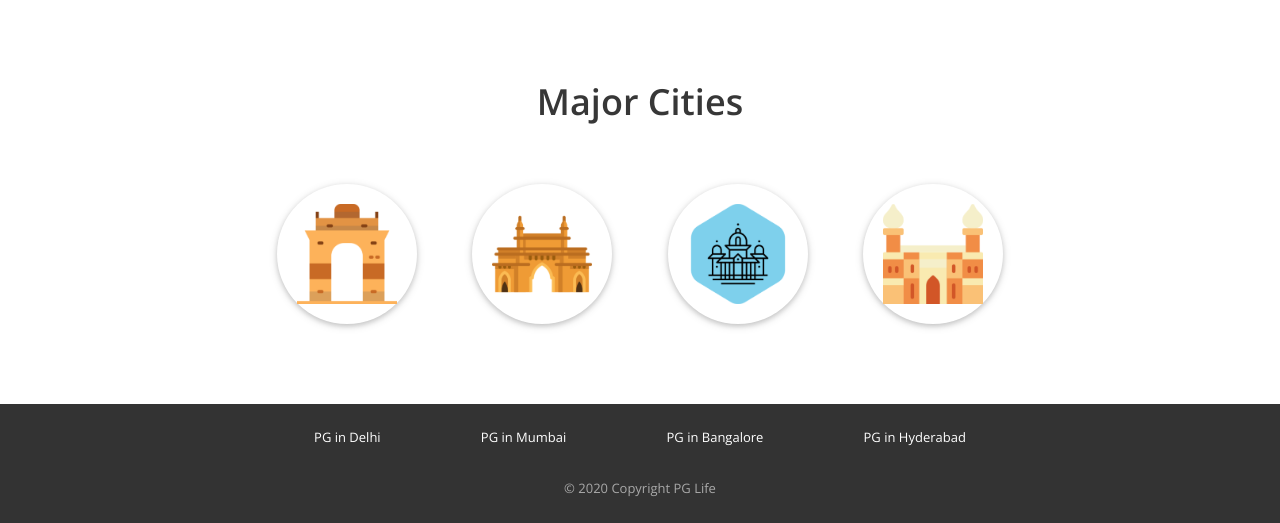
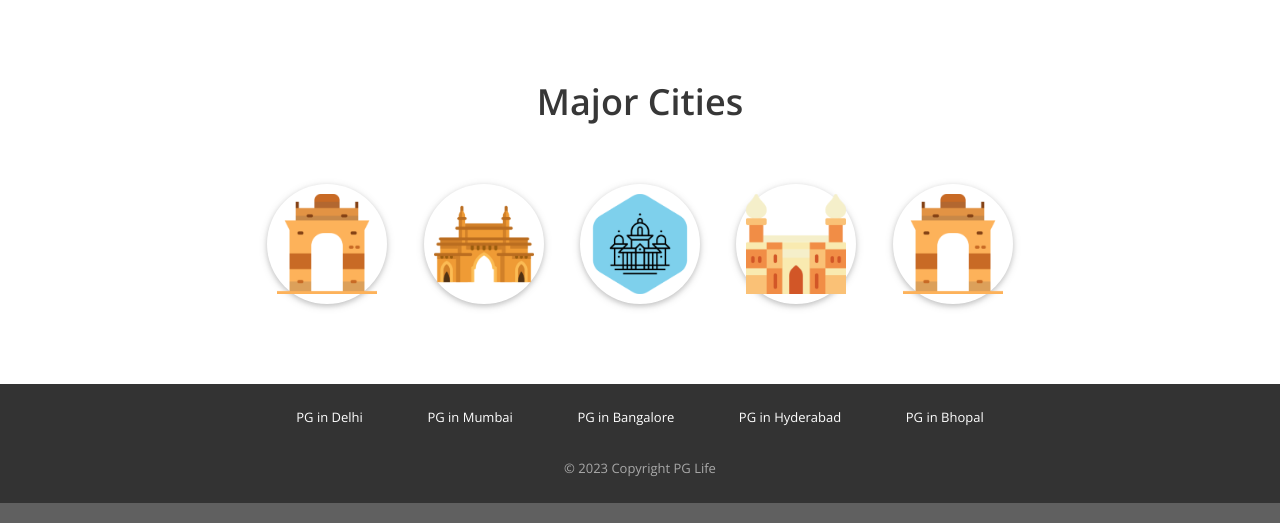
Before and after one commit to manojkp08/PG_Spotter, a PHP site: page / in a window 1280 px wide. Shown: the part 486-1009 px from the top of the page. Run offline with PHP 8.4, Linux system fonts and the light colour scheme; some libraries are stand-ins or nearby versions.

Commit message:
UI improvements in home page

```diff
--- a/css/home.css
+++ b/css/home.css
@@ -32,7 +32,7 @@
     background-color: #ffffff;
     box-shadow: 0 2px 5px 0 rgba(0, 0, 0, 0.16), 0 2px 10px 0 rgba(0, 0, 0, 0.12);
     display: inline-block;
-    padding: 20px;
+    padding: 10px;
 }
 
 .city-card:focus,
--- a/includes/footer.php
+++ b/includes/footer.php
@@ -13,8 +13,11 @@
             <div class="footer-city">
                 <a href="property_list.php?city=Hyderabad">PG in Hyderabad</a>
             </div>
+            <div class="footer-city">
+                <a href="property_list.php?city=Bhopal">PG in Bhopal</a>
+            </div>
         </div>
-        <div class="footer-copyright">© 2020 Copyright PG Life </div>
+        <div class="footer-copyright">© 2023 Copyright PG Life </div>
     </div>
 </div>
 
--- a/index.php
+++ b/index.php
@@ -72,6 +72,13 @@
                     </div>
                 </a>
             </div>
+            <div class="city-card-container col-md">
+                <a href="property_list.php?city=Bhopal">
+                    <div class="city-card rounded-circle">
+                        <img src="img/delhi.png" class="city-img" />
+                    </div>
+                </a>
+            </div>
         </div>
     </div>
 
```
